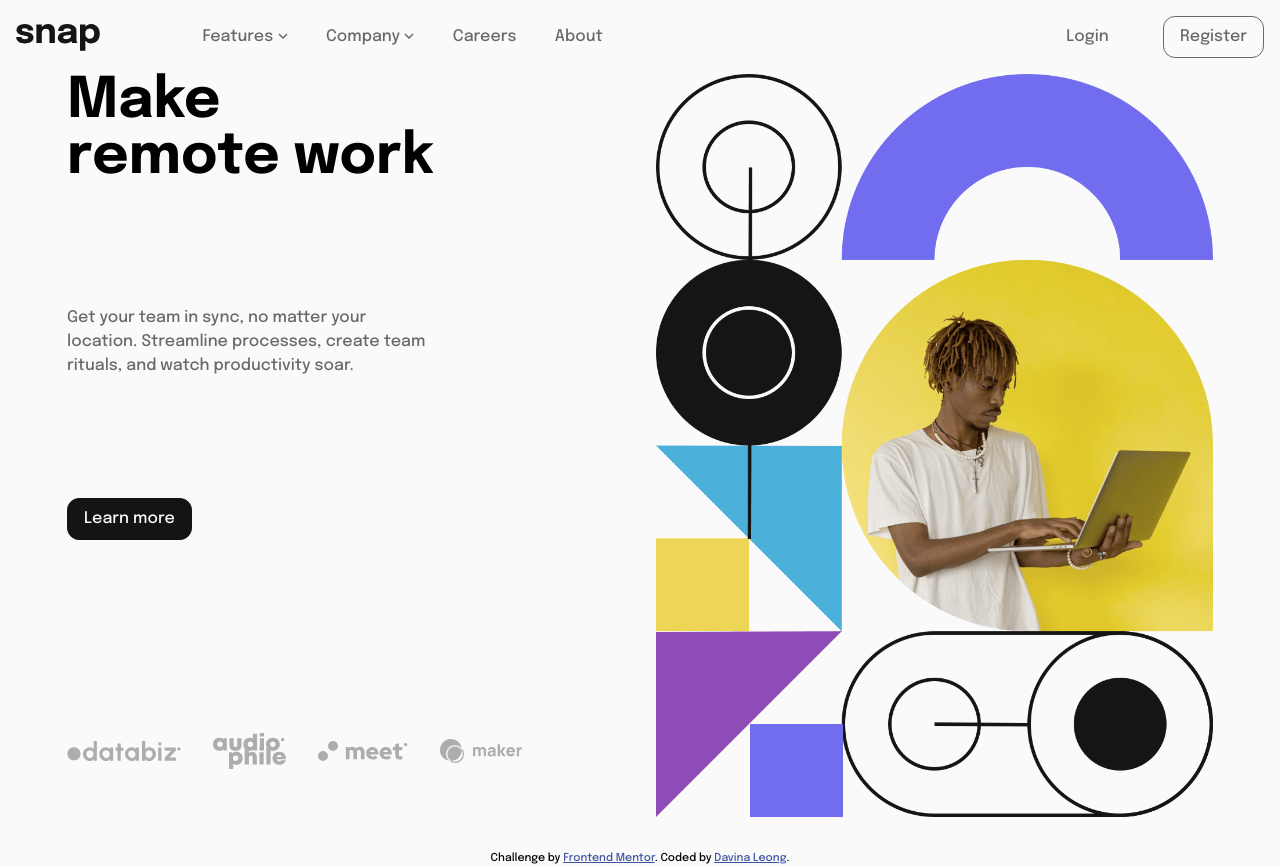
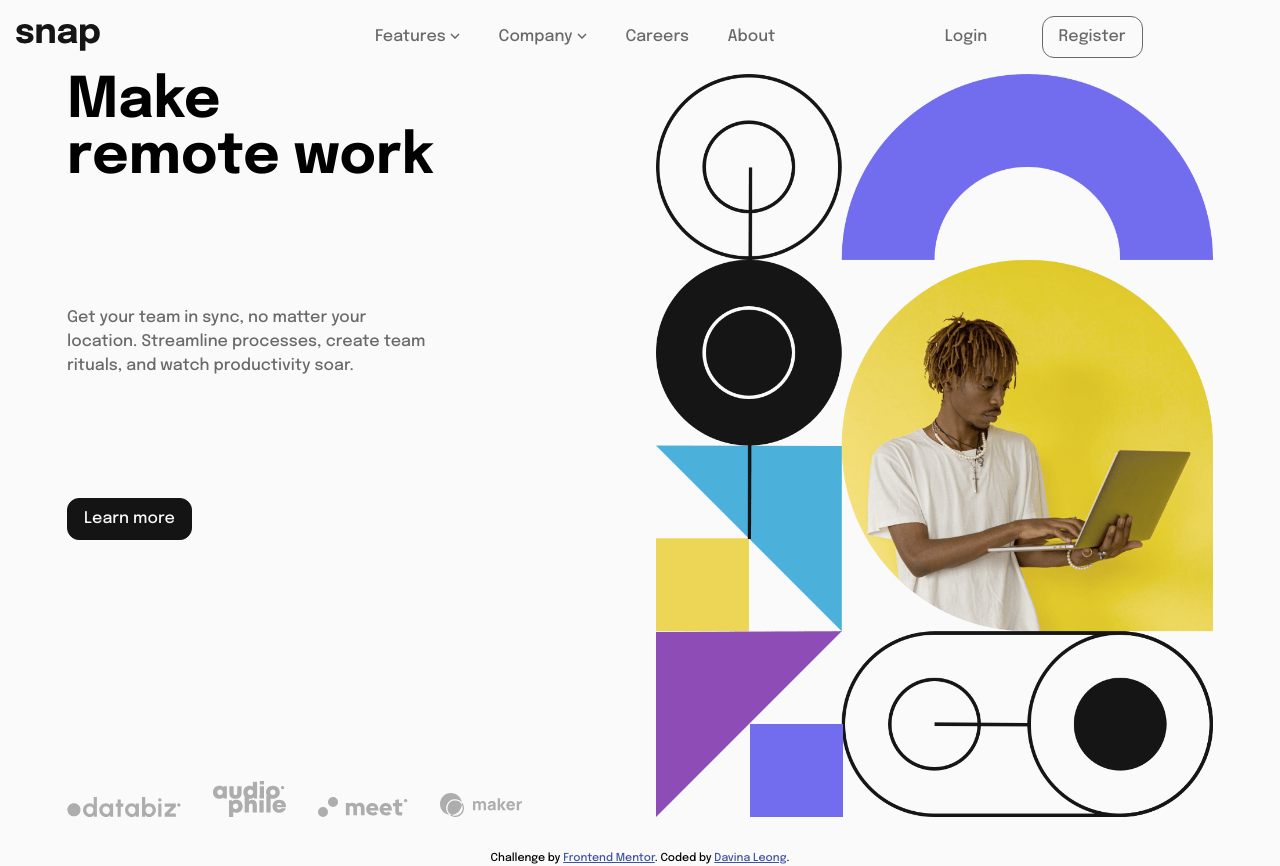
Before and after one commit to davinaleong/fem-intro-section-with-dropdown-navgiation, a website built with Vite: page index.html in a window 1280 px wide. Built offline with nearby package versions, Linux system fonts and the light colour scheme.

Commit message:
Fixed primary nav alignment

```diff
--- a/index.html
+++ b/index.html
@@ -58,6 +58,7 @@
             aria-hidden="true"
           />
         </button>
+        <div class="primary-nav-collapse">
           <nav id="primaryNav" class="primary-nav">
             <ul class="nav-list" role="list">
               <li class="nav-item dropdown">
@@ -139,6 +140,8 @@
             <a href="#" class="btn btn-neutral-link">Login</a>
             <a href="#" class="btn btn-neutral-outline">Register</a>
           </div>
+        </div>
+        <!-- ./primary-nav-collapse -->
       </header>
 
       <section class="hero">
--- a/styles/main.css
+++ b/styles/main.css
@@ -99,7 +99,6 @@ main {
 .primary-header {
   display: grid;
   grid-auto-flow: column;
-  grid-template-columns: 0.3fr 1fr 1fr;
   align-items: center;
   gap: var(--size-600);
   padding: var(--size-400);
@@ -112,9 +111,16 @@ main {
 }
 
 .primary-header .buttons {
-  justify-self: end;
   display: flex;
   gap: clamp(var(--size-300), 3vw, var(--size-700));
+}
+
+.primary-nav-collapse {
+  display: grid;
+  grid-auto-flow: column;
+  align-items: center;
+  gap: var(--size-600);
+  height: 100%;
 }
 
 .nav-list {
@@ -241,7 +247,7 @@ p {
   display: flex;
   flex-wrap: wrap;
   gap: clamp(var(--size-100), 3vw, var(--size-600));
-  align-items: center;
+  align-items: end;
 }
 
 /** Content - End **/
```
Lines whose indentation alone changed are shown as unchanged.
